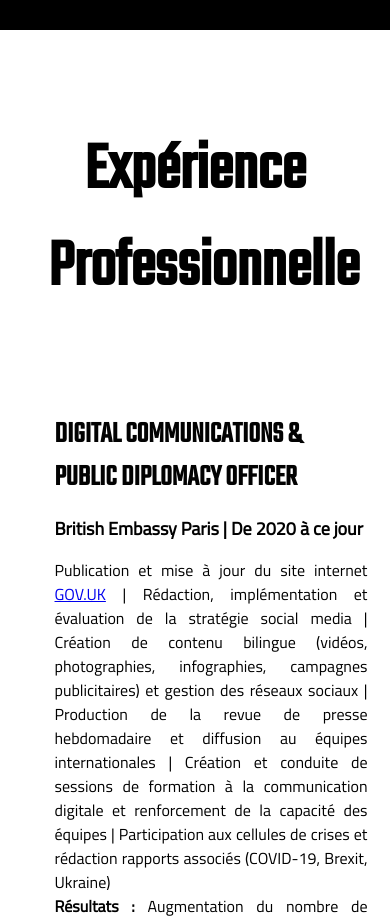
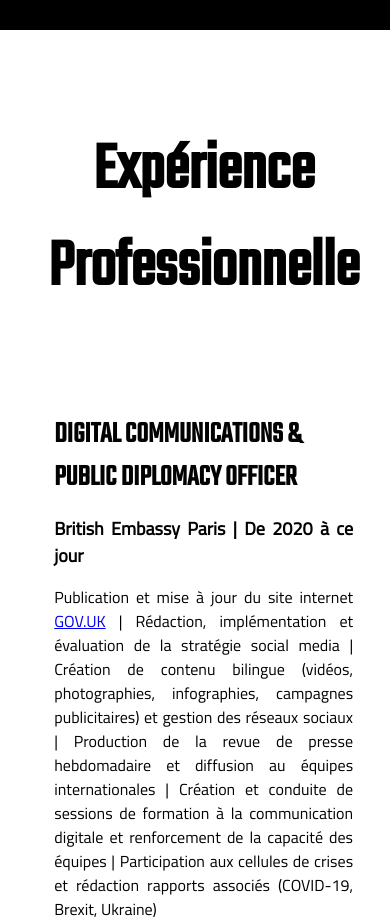
Before and after one commit to jhty75/myresume, a Next.js app: page / in a window 390 px wide. Shown: the part 2284-3204 px from the top of the page. Built offline with nearby package versions, Linux system fonts and the light colour scheme.

Commit message:
myresume

```diff
--- a/styles/ProExperience.module.css
+++ b/styles/ProExperience.module.css
@@ -53,7 +53,6 @@
 
     .mainTitle {
         text-align: center;
-        margin-right: 2rem;
     }
 
 
```
